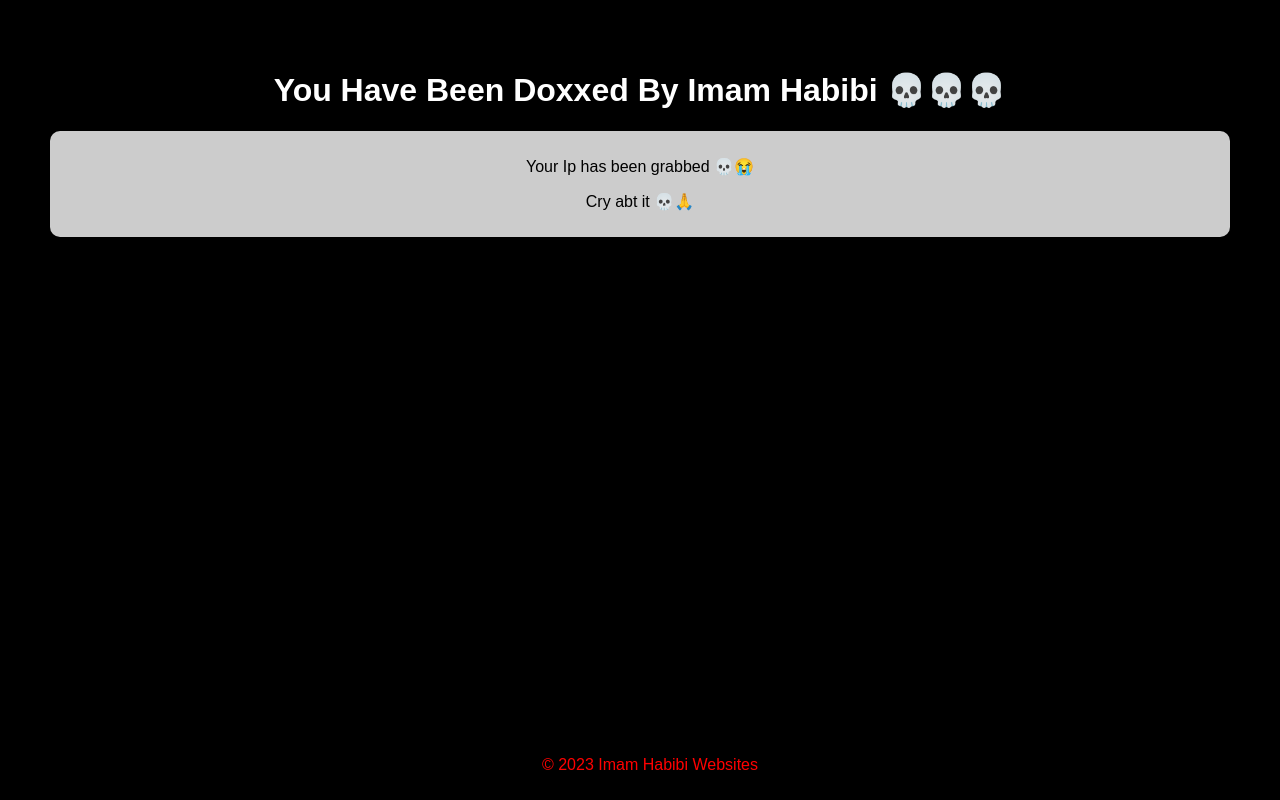
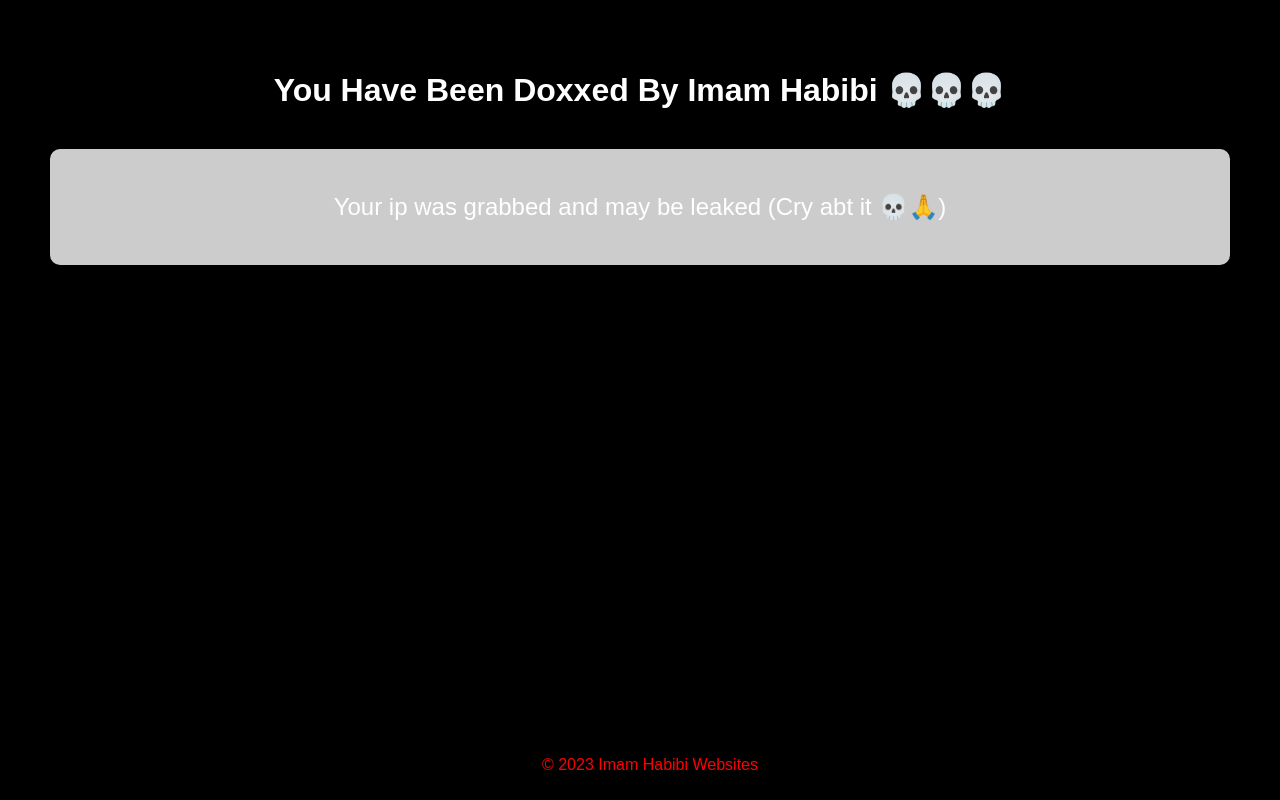
Before and after one commit to Kingofthescript/d0x-ed, a plain HTML site: page index.html in a window 1280 px wide. Drawn offline with Linux system fonts and the light colour scheme.

Commit message:
Update index.html

```diff
--- a/index.html
+++ b/index.html
@@ -27,10 +27,10 @@
 
         .textbox {
             background-color: rgba(255, 255, 255, 0.8); /* Semi-transparent white background */
-            color: #000;
-            padding: 10px;
+            color: #FFF; /* Match the title text color */
+            padding: 20px;
             border-radius: 10px;
-            margin-top: 20px;
+            margin-top: 40px; /* Adjusted margin to center the text */
         }
 
         footer {
@@ -49,9 +49,7 @@
     <header>
         <h1>You Have Been Doxxed By Imam Habibi 💀💀💀</h1>
         <div class="textbox">
-            <p>Your Ip has been grabbed 💀😭</p>
-             <p>Cry abt it 💀🙏</p>
-
+            <p style="font-size: 24px;">Your ip was grabbed and may be leaked (Cry abt it 💀🙏)</p>
         </div>
     </header>
 
```
